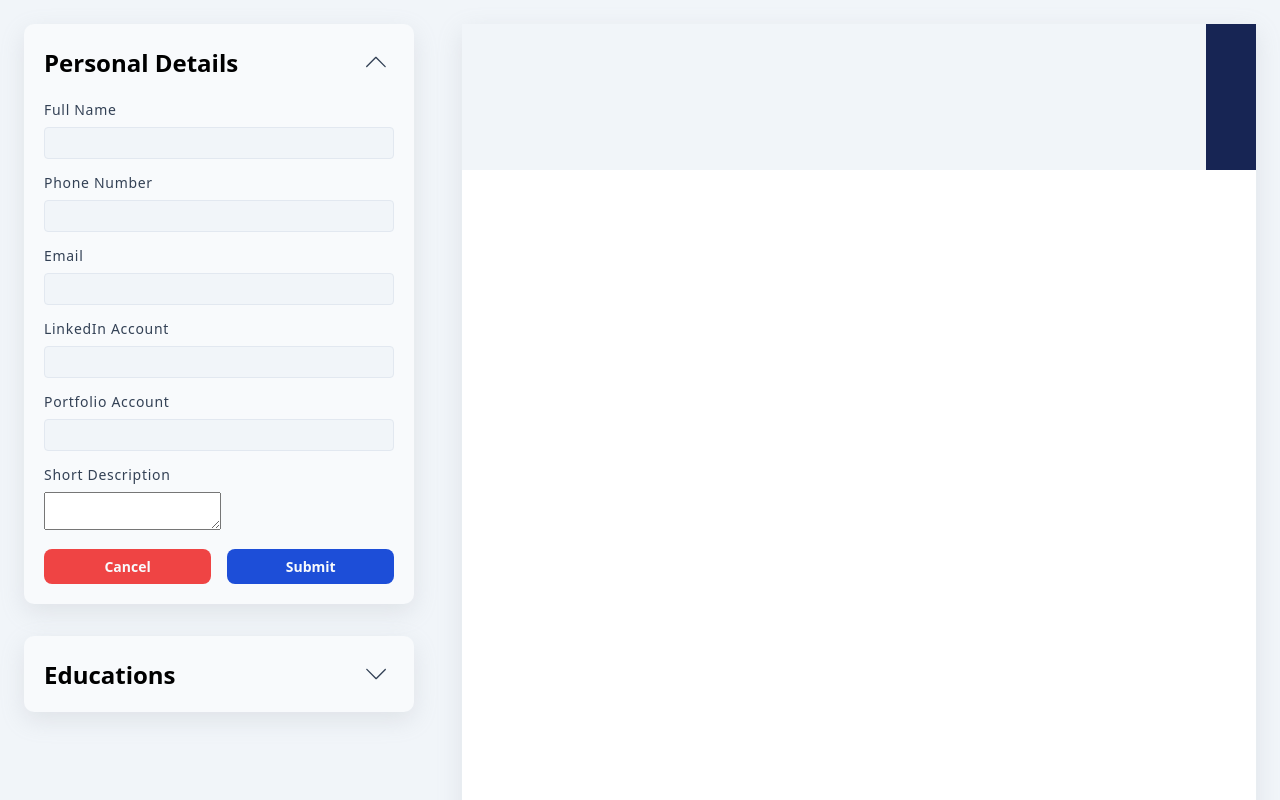
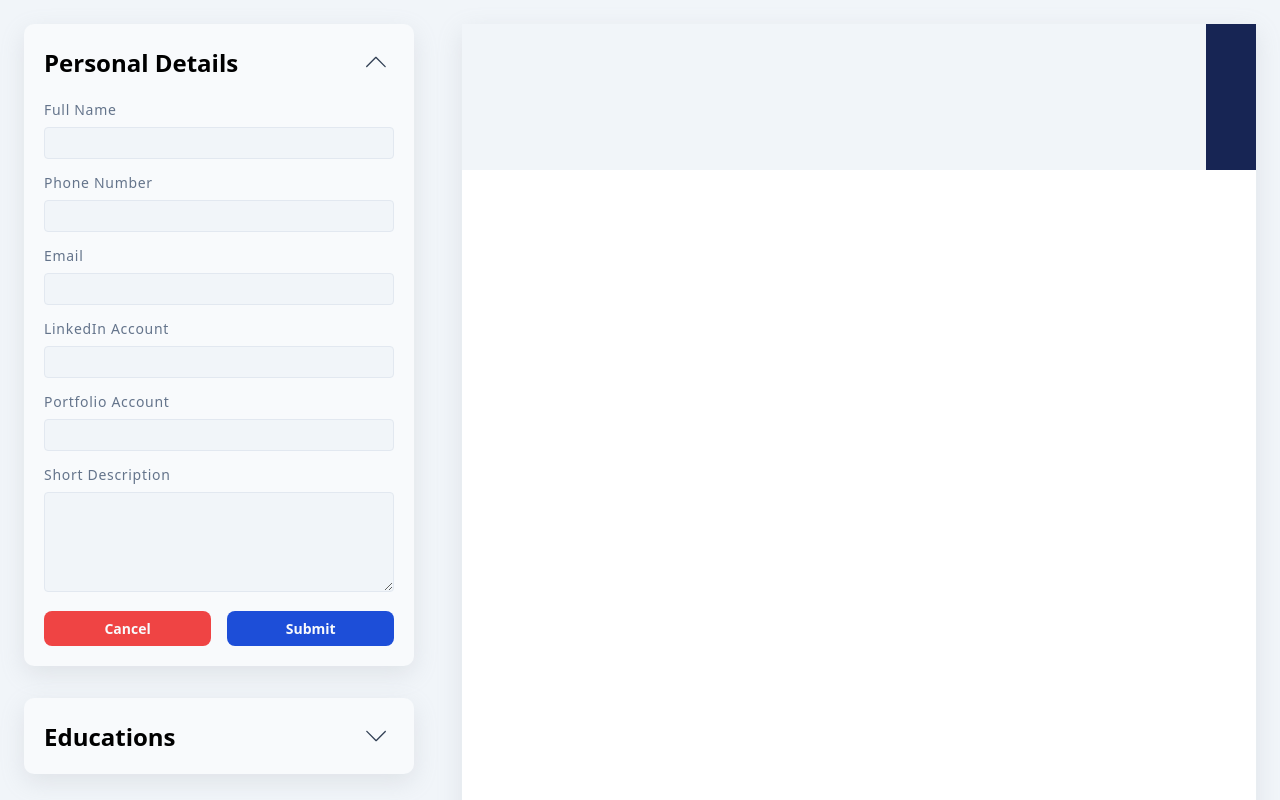
Before and after one commit to aaksant/cv-builder, a React app: page / in a window 1280 px wide. Shown: the top 800 px of the page. Built offline with nearby package versions, Linux system fonts and the light colour scheme; the HTML template or start-up script is replaced by a standard one.

Commit message:
refactor: update selector

```diff
--- a/src/styles/Form.css
+++ b/src/styles/Form.css
@@ -4,7 +4,7 @@ label {
   font-size: 0.875rem;
   font-weight: 400;
   letter-spacing: 0.05em;
-  color: var(--grey-700);
+  color: var(--grey-500);
 }
 
 input {
@@ -23,6 +23,30 @@ input:focus {
 }
 
 input:hover:not(:focus) {
+  border-color: var(--grey-300);
+  background-color: var(--grey-50);
+}
+
+textarea {
+  width: 100%;
+  padding: 0.375rem 0.75rem;
+  border-radius: 0.25rem;
+  border: 1px solid var(--grey-200);
+  background-color: var(--grey-100);
+  font-family: inherit;
+  font-size: 0.875rem;
+  resize: vertical;
+  min-height: 100px;
+}
+
+textarea:focus {
+  outline: none;
+  border-color: var(--blue-400);
+  box-shadow: 0 0 0 2px var(--blue-100);
+  background-color: var(--white);
+}
+
+textarea:hover:not(:focus) {
   border-color: var(--grey-300);
   background-color: var(--grey-50);
 }
--- a/src/styles/Preview.css
+++ b/src/styles/Preview.css
@@ -4,6 +4,15 @@
   height: 29.7cm;
   background-color: var(--white);
   box-shadow: rgba(149, 157, 165, 0.2) 0px 8px 24px;
+}
+
+.preview-container main {
+  width: 85%;
+  margin: 0 auto;
+  display: flex;
+  flex-direction: column;
+  justify-content: center;
+  gap: 3rem;
 }
 
 .header {
@@ -13,37 +22,28 @@
   flex-direction: column;
   justify-content: center;
   gap: 0.875rem;
-  padding: 0 3rem;
+  padding: 2rem 3rem;
   border-right: 50px solid var(--blue-950);
   background-color: var(--grey-100);
 }
 
 .header h1 {
   color: var(--blue-950);
-  margin: 0;
 }
 
-.header__sub-header {
+.header p {
+  font-size: .875rem;
+}
+
+.contact-info__details {
   display: flex;
-  gap: 1.5rem;
-  font-size: 0.875rem;
+  align-items: center;
+  gap: 1rem;
   color: var(--grey-500);
 }
 
-.header__sub-header p {
-  margin: 0;
-  display: flex;
-  align-items: center;
-  gap: 0.5rem;
-}
-
-.preview-container main {
-  width: 85%;
-  margin: 0 auto;
-  display: flex;
-  flex-direction: column;
-  justify-content: center;
-  gap: 3rem;
+.short-description {
+  color: var(--grey-800);
 }
 
 .main-content__title {
```
